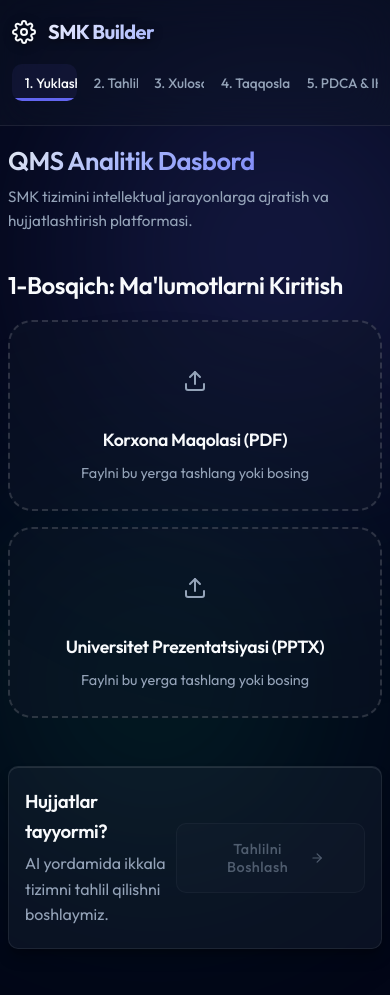
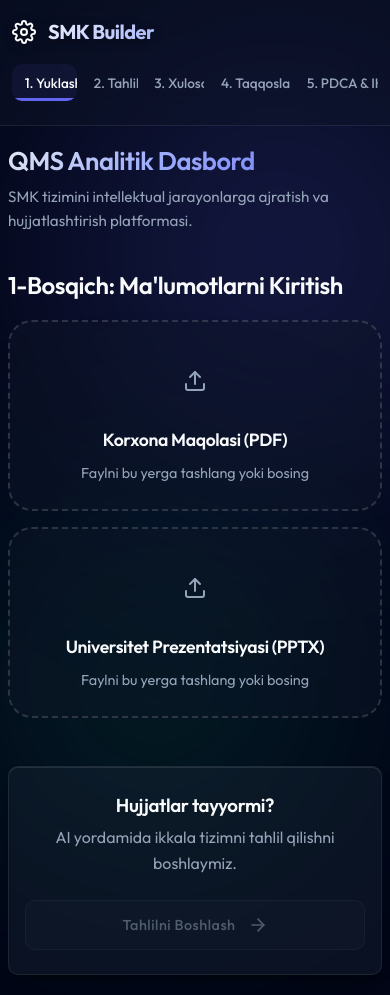
Before and after one commit to Khusanboyevr/SMK-Process, a React app in the folder frontend/: page / in a window 390 px wide. Before the commit the page ends 969 px from the top, so only its background shows below. Built offline with nearby package versions, Linux system fonts and the light colour scheme; the HTML template or start-up script is replaced by a standard one.

Commit message:
Stack headers vertically on tiny screens for better readability

```diff
--- a/frontend/src/components/Stages.jsx
+++ b/frontend/src/components/Stages.jsx
@@ -28,7 +28,7 @@ export const UploadStage = ({ files, handleFileUpload, startAnalysis }) => {
         </label>
       </div>
 
-      <div className="glass-panel" style={{ padding: '2rem', display: 'flex', justifyContent: 'space-between', alignItems: 'center' }}>
+      <div className="glass-panel upload-action-panel">
         <div>
           <h3 style={{ marginBottom: '0.25rem' }}>{t('upload.ready')}</h3>
           <p style={{ color: 'var(--text-secondary)' }}>{t('upload.readyDesc')}</p>
@@ -37,7 +37,6 @@ export const UploadStage = ({ files, handleFileUpload, startAnalysis }) => {
           className="btn-primary"
           disabled={!files.pdf || !files.pptx}
           onClick={startAnalysis}
-          style={{ fontSize: '1.1rem', padding: '1rem 2.5rem' }}
         >
           {t('upload.start')} <IconArrowRight />
         </button>
@@ -63,8 +62,8 @@ export const SummaryStage = ({ setStage, data }) => {
   const { t } = useTranslation();
   return (
     <div className="animate-fade-in">
-      <div style={{ display: 'flex', justifyContent: 'space-between', alignItems: 'center', marginBottom: '2.5rem' }}>
-        <h2 style={{ fontSize: '2rem' }}>{t('summary.title')}</h2>
+      <div className="stage-header">
+        <h2>{t('summary.title')}</h2>
         <button className="btn-primary" onClick={() => setStage(4)}>{t('summary.next')} <IconArrowRight /></button>
       </div>
 
@@ -97,8 +96,8 @@ export const CompareStage = ({ setStage, data }) => {
   const { t } = useTranslation();
   return (
     <div className="animate-fade-in">
-      <div style={{ display: 'flex', justifyContent: 'space-between', alignItems: 'center', marginBottom: '2.5rem' }}>
-        <h2 style={{ fontSize: '2rem' }}>{t('compare.title')}</h2>
+      <div className="stage-header">
+        <h2>{t('compare.title')}</h2>
         <button className="btn-primary" onClick={() => setStage(5)}>{t('compare.next')} <IconArrowRight /></button>
       </div>
 
@@ -143,8 +142,8 @@ export const PDCAStage = ({ resetAnalysis, data }) => {
 
   return (
     <div className="animate-fade-in">
-      <div style={{ display: 'flex', justifyContent: 'space-between', alignItems: 'center', marginBottom: '2.5rem' }}>
-        <h2 style={{ fontSize: '2rem' }}>{t('pdca.title')}</h2>
+      <div className="stage-header">
+        <h2>{t('pdca.title')}</h2>
         <button className="btn-primary" style={{ background: 'var(--bg-elevated)', border: '1px solid var(--border-color)', boxShadow: 'none' }}>
           {t('pdca.download')}
         </button>
--- a/frontend/src/index.css
+++ b/frontend/src/index.css
@@ -527,6 +527,32 @@ tr:hover td {
   }
 }
 
+/* Component Layouts */
+.stage-header {
+  display: flex;
+  justify-content: space-between;
+  align-items: center;
+  margin-bottom: 2.5rem;
+  gap: 1.5rem;
+}
+.stage-header h2 {
+  font-size: 2rem;
+  line-height: 1.2;
+}
+
+.upload-action-panel {
+  padding: 2rem;
+  display: flex;
+  justify-content: space-between;
+  align-items: center;
+  gap: 1.5rem;
+}
+.upload-action-panel .btn-primary {
+  font-size: 1.1rem;
+  padding: 1rem 2.5rem;
+  white-space: nowrap;
+}
+
 @media (max-width: 480px) {
   .sidebar {
     padding: 1rem 0.75rem;
@@ -587,4 +613,26 @@ tr:hover td {
     font-size: 0.9rem !important;
     width: 100%; /* Make buttons full-width on tiny screens */
   }
+
+  /* Stack headers vertically on mobile */
+  .stage-header {
+    flex-direction: column;
+    align-items: stretch;
+    gap: 1rem;
+    margin-bottom: 1.5rem;
+  }
+  .stage-header h2 {
+    font-size: 1.6rem;
+  }
+
+  .upload-action-panel {
+    flex-direction: column;
+    align-items: stretch;
+    text-align: center;
+    padding: 1.5rem 1rem !important;
+  }
+  .upload-action-panel .btn-primary {
+    padding: 0.85rem;
+    font-size: 1rem;
+  }
 }
```
